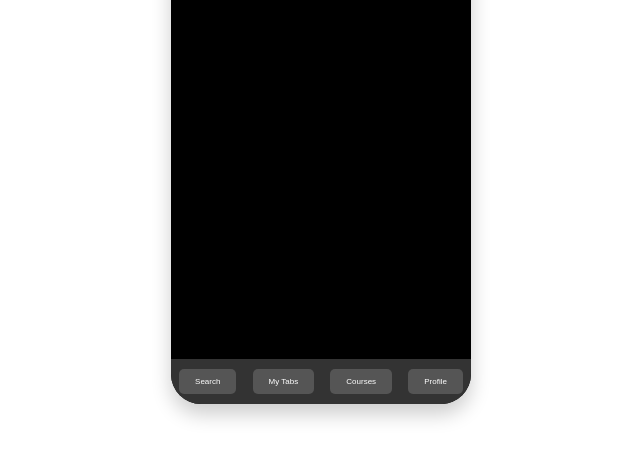
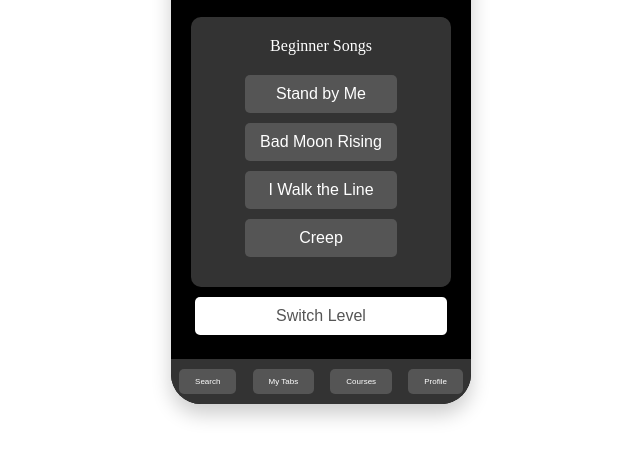
Before and after one commit to michaelsalton/4474-project, a plain HTML site: page index.html in a window 1280 px wide. Both pictures are taken after a click on the button "Beginner". Shown: the part 296-756 px from the top of the page, without its empty margins (319-959 px from the left). Drawn offline with nearby package versions, Linux system fonts and the light colour scheme.

Commit message:
adding song suggestions

```diff
--- a/index.html
+++ b/index.html
@@ -26,6 +26,21 @@
 					<button class="level-button" id="beginner">Beginner</button>
 					<button class="level-button" id="medium-advanced">Medium/Advanced</button>
 				</div>
+				<div class="suggested-songs" id="Beginner">
+					<div style="color: #fff; margin-bottom: 20px;">Beginner Songs</div>
+					<button class="level-button">Stand by Me</button>
+					<button class="level-button">Bad Moon Rising</button>
+					<button class="level-button">I Walk the Line</button>
+					<button class="level-button">Creep</button>
+				</div>
+				<div class="suggested-songs" id="MediumAdvanced">
+					<div style="color: #fff; margin-bottom: 20px;">Medium/Advanced Songs</div>
+					<button class="level-button">Hotel California</button>
+					<button class="level-button">Free Bird</button>
+					<button class="level-button">Layla</button>
+					<button class="level-button">Thunderstruck</button>
+				</div>
+				<button class="level-button switch-level-button" id="switchLevel">Switch Level</button>
             </div>
             <div class="bottom-bar">
                 <button class="button" onclick="navigateTo('Search')">Search</button>
@@ -38,6 +53,11 @@
 
     <script>
         $(document).ready(function() {
+
+			// Hide suggested songs initially
+			$('.suggested-songs').hide();
+			$('#switchLevel').hide();
+
 			function navigateTo(screen) {
 				$('#screenTitle').html('<h1>' + screen + '</h1>');
 			}
@@ -56,10 +76,32 @@
 			// Initial call to set time immediately
 			updateTime();
 
-			// Hide user-level div when either button is pressed
-            $('.level-button').click(function() {
-                $('.user-level').hide();
-            });
+			// Handle user-level selection
+			$('.level-button').click(function() {
+				// Hide the user-level div
+				$('.user-level').hide();
+				// Show the user-level toggle
+				$('#switchLevel').show();
+				// Check which button was clicked
+				if (this.id === 'beginner') {
+					// Show suggested songs for beginners
+					$('#Beginner').show();
+				} else if (this.id === 'medium-advanced') {
+					// Show suggested songs for medium/advanced
+					$('#MediumAdvanced').show();
+				}
+			});
+
+			// level toggle
+			$('#switchLevel').click(function() {
+				if ($('#Beginner').is(':visible')) {
+					$('#Beginner').hide();
+					$('#MediumAdvanced').show();
+				} else {
+					$('#MediumAdvanced').hide();
+					$('#Beginner').show();
+				}
+			});
 
 			function setButtonWidth() {
 				let maxWidth = 0;
@@ -68,6 +110,8 @@
 					maxWidth = Math.max(maxWidth, width);
 				});
 				$('.level-button').css('width', maxWidth + 'px');
+
+				$('#switchLevel').outerWidth(maxWidth + 100);
 			}
 
 			// Call the function once on page load
--- a/styles.css
+++ b/styles.css
@@ -113,3 +113,22 @@ body, html {
 .level-button:hover {
     background-color: #777;
 }
+
+.suggested-songs {
+    display: none; /* Initially hide the suggested songs */
+    background-color: #333; /* Background color */
+    padding: 20px; /* Padding around the content */
+    border-radius: 10px; /* Rounded corners */
+    color: #fff; /* Text color */
+    margin-top: 20px; /* Margin from the user-level section */
+}
+
+.switch-level-button {
+	margin-top: 10px;
+    background-color: #fff;
+    color: #555;
+}
+
+.switch-level-button:hover {
+    background-color: #666; /* Change color as desired */
+}
```
